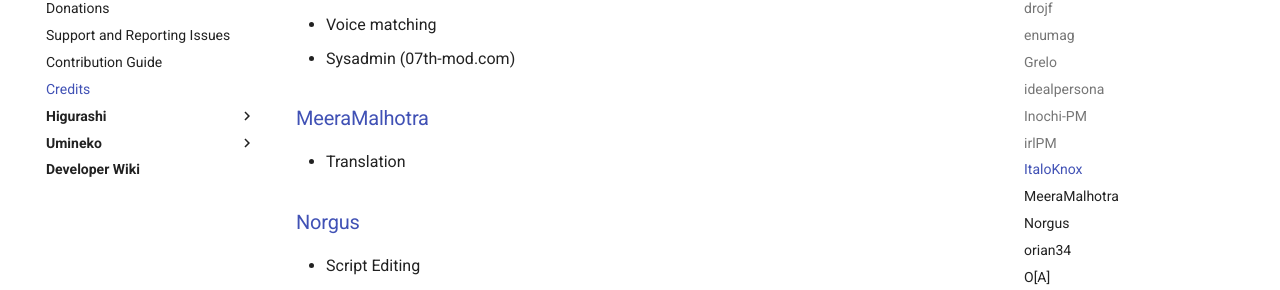
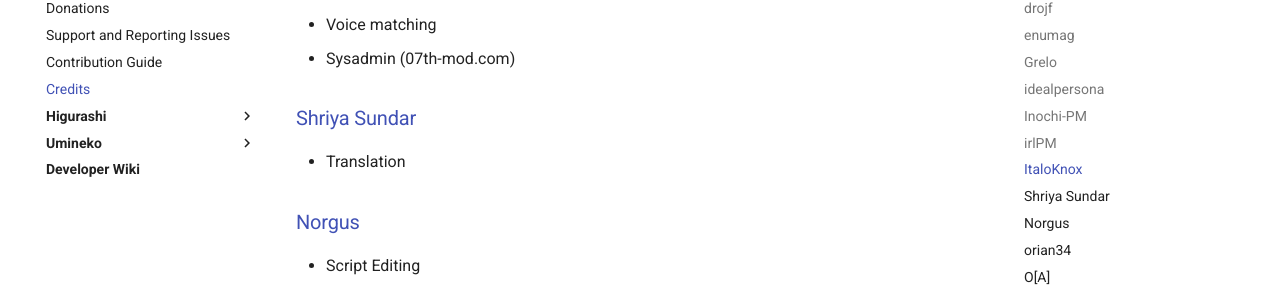
Before and after one commit to 07th-mod/wiki, an MkDocs documentation site: the page built from docs/Credits.md, in a window 1280 px wide and 900 px high, scrolled down 1509 px. Shown: the part 154-444 px from the top of the window. Built offline with MkDocs 1.6.1 and Material for MkDocs 9.7.7, drawn with Linux system fonts in a browser that asks for light colours.

Commit message:
Update Credits.md

```diff
--- a/docs/Credits.md
+++ b/docs/Credits.md
@@ -55,7 +55,7 @@ This page is dedicated to credit all collaborators who helped us along the way.
 * Voice matching
 * Sysadmin (07th-mod.com)
 
-### [MeeraMalhotra](https://www.youtube.com/channel/UCISQ1SA3YWOUtXjwxU146RA)
+### [Shriya Sundar](https://www.youtube.com/channel/UCISQ1SA3YWOUtXjwxU146RA)
 
 * Translation
 
```
